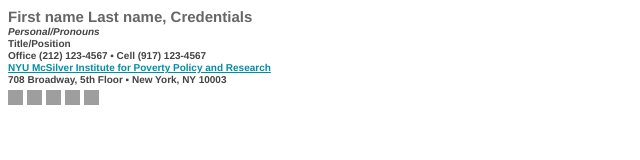
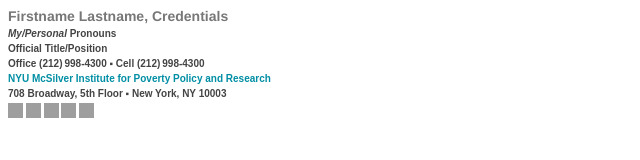
Before and after one commit to mileszm/mcsilver_email_2, a plain HTML site: page index.html in a window 1280 px wide. Shown: the whole page, without its empty margins (0-640 px from the left). Drawn offline with Linux system fonts and the light colour scheme; grey boxes are pictures that could not be loaded.

Commit message:
homogenize sig A and B

```diff
--- a/index.html
+++ b/index.html
@@ -13,14 +13,13 @@ body {
 </head>
 <body>
 	<div class="fsa">
-    <p style="line-height:12px">
-    <span style="line-height:18px;color:#666;font-size:15px;font-family:Helvetice Neue,Helvetica,Arial,sans-serif"><b>First name Last name, Credentials </b></span></br>
-    <span style="color:#444;font-size:10px;font-family:Helvetice Neue,Helvetica,Arial,sans-serif"><b>
-    <i>Personal/Pronouns </i><br />
-    Title/Position <br />
-    Office (212) 123-4567 ▪ Cell (917) 123-4567 <br />
-    <a href="http://mcsilver.nyu.edu/" style="color:#008ea4">NYU McSilver Institute for Poverty Policy and Research</a> <br />
-    708 Broadway, 5th Floor ▪ New York, NY 10003 </b></span><br/>
+		<p style="font-size:14px;color:#777;font-weight:bold;font-family:Helvetice Neue,Helvetica,Arial,sans-serif;margin:4px 0 2px 0">Firstname Lastname, Credentials</p>
+		<p style="line-height:15px;font-size:10px;color:#444;font-weight:bold;font-family:Arial,Helvetica,sans-serif;margin:0">
+		<em>My/Personal</em> Pronouns <br />
+		Official Title/Position <br />
+		Office (212)&#8201;998-4300 ▪ Cell (212)&#8201;998-4300 <br />
+		<a style="color:#008ea4;text-decoration:none" href="http://mcsilver.nyu.edu">NYU McSilver Institute for Poverty Policy and Research</a> <br />
+		708 Broadway, 5th Floor ▪ New York, NY 10003 <br />
 			<span style="line-height:28px">
 			<a href="https://www.facebook.com/NYUMcSilver"><img style="width:15px;height:15px" src="https://mcsilver.nyu.edu/misc/esig/fb.png" alt="McSilver on Facebook"/></a>
 			<a href="https://twitter.com/nyumcsilver"><img style="width:15px;height:15px" src="https://mcsilver.nyu.edu/misc/esig/tw.png" alt="McSilver on Twitter"/></a>
@@ -28,6 +27,5 @@ body {
 			<a href="https://www.linkedin.com/company/nyu-mcsilver-institute"><img style="width:15px;height:15px" src="https://mcsilver.nyu.edu/misc/esig/li.png" alt="McSilver on LinkedIn"/></a>
 			<a href="https://www.youtube.com/c/McSilverInstitute"><img style="width:15px;height:15px" src="https://mcsilver.nyu.edu/misc/esig/yt.png" alt="McSilver on YouTube"/></a>
 	    </span>
-    </p>
 </body>
 </html>
```
Lines whose indentation alone changed are shown as unchanged.
